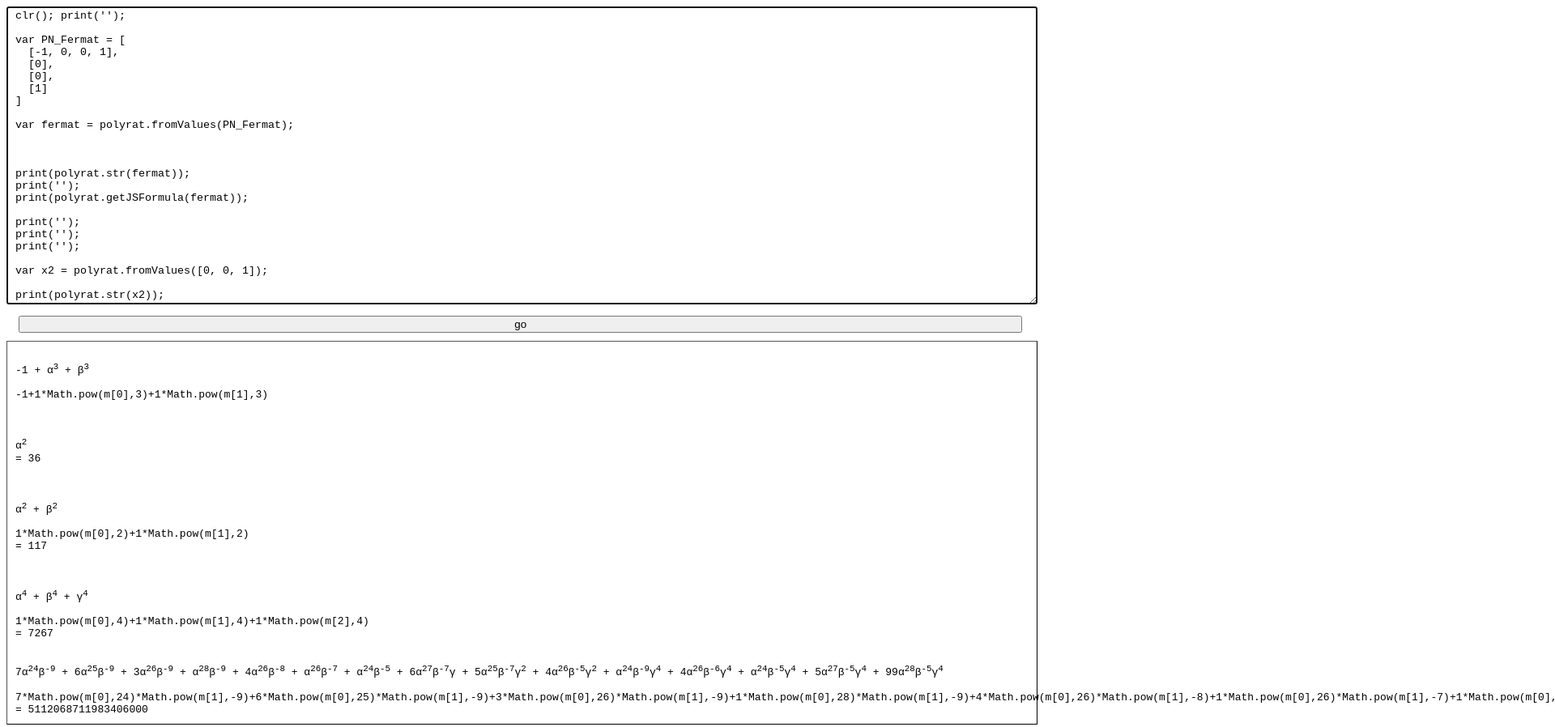
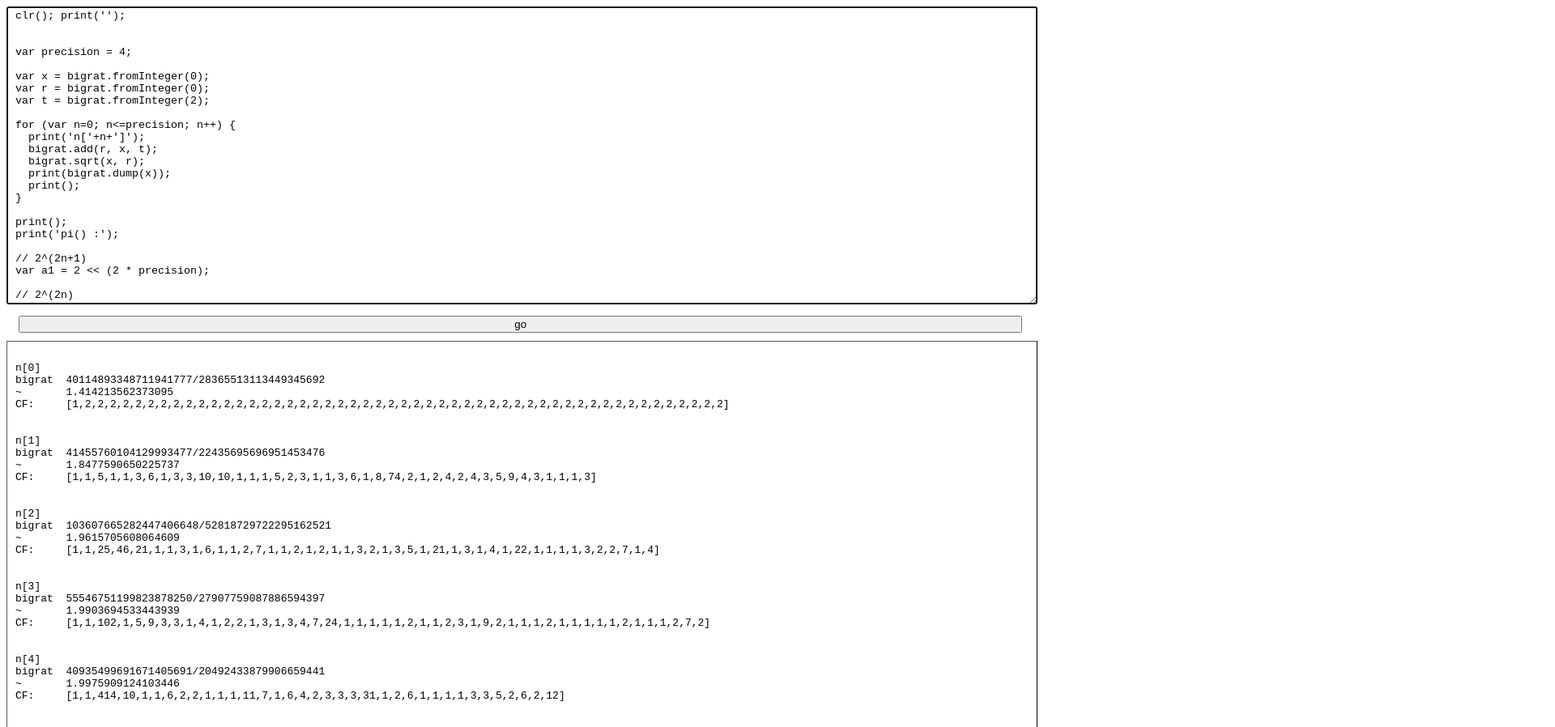
Before and after one commit to acerix/rational.js, a plain HTML site: page src-test/index.html in a window 1280 px wide. Shown: the top 898 px of the page at 81% size, 1920 px wide, since content can reach past the window. Drawn offline with Linux system fonts and the light colour scheme.

Commit message:
fine tuning

```diff
--- a/src-test/index.html
+++ b/src-test/index.html
@@ -33,11 +33,8 @@ function clr() {
 }
 
 function print(s) {
-	output.innerHTML += s.toString() + '\n';
-}
-
-function display(s) {
-	output.innerHTML = s.toString();
+	if (typeof s !== 'undefined') output.innerHTML += s.toString();
+	output.innerHTML += '\n';
 }
 
 var alt_down = false, shift_down = false, ctrl_down = false;
@@ -111,6 +108,60 @@ function dumpStack() {
 <textarea id="input" style="width:99%;padding:3px 10px;" rows="24">
 clr(); print('');
 
+
+var precision = 4;
+
+var x = bigrat.fromInteger(0);
+var r = bigrat.fromInteger(0);
+var t = bigrat.fromInteger(2);
+
+for (var n=0; n<=precision; n++) {
+  print('n['+n+']');
+  bigrat.add(r, x, t);
+  bigrat.sqrt(x, r);
+  print(bigrat.dump(x));
+  print();
+}
+
+print();
+print('pi() :');
+
+// 2^(2n+1)
+var a1 = 2 << (2 * precision);
+
+// 2^(2n)
+var a2 = a1 >> 1;
+
+var pi = bigrat.fromInteger( a1 );
+var p2 = bigrat.fromInteger( a2 );
+
+bigrat.mul(x, x, p2);
+bigrat.sub(pi, pi, x);
+
+print(bigrat.dump(pi));
+
+bigrat.sqrt(x, pi);
+bigrat.scalar_multiply(x, x, 4);
+
+print(bigrat.dump(x));
+
+/*
+  print();
+print('pi :');
+
+print(bigrat.dump(bigrat.PI));
+*/
+  print();
+  print();
+print('pi^2 / 16 :');
+
+var p16 = bigrat.fromRat(bigrat.create(), rat.PI);
+bigrat.pow(p16, p16, 2);
+bigrat.scalar_divide(p16, p16, 16);
+
+print(bigrat.dump(p16));
+
+/*
 var PN_Fermat = [
   [-1, 0, 0, 1],
   [0],
@@ -259,6 +310,8 @@ print('');
 print(polyrat.getJSFormula(crazy_polynomial));
 print('= '+bigrat.str(polyrat.evaluate(bigrat.create(), crazy_polynomial, [5,9,3])));
 
+*/
+
 /*
 
 print(new rational(420, 69).times(new rational(123, 456)).pow(4).divide(new rational(2446, 445)).divide(new rational(22, 33)).dump());
--- a/src/physics.js
+++ b/src/physics.js
@@ -33,7 +33,7 @@ var physics = {};
  * @static
  * @final
  */
-physics.FINESTRUCTURE = bigrat.fromValues(100478167, 13769126000);
+physics.FINESTRUCTURE = bigrat.fromValues(30223, 4141639);
 
 /**
  * Alias for {@link physics.FINESTRUCTURE}
```
